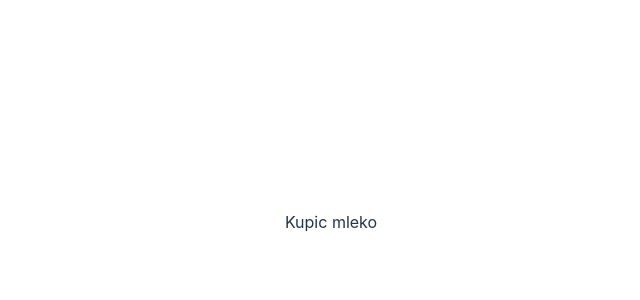
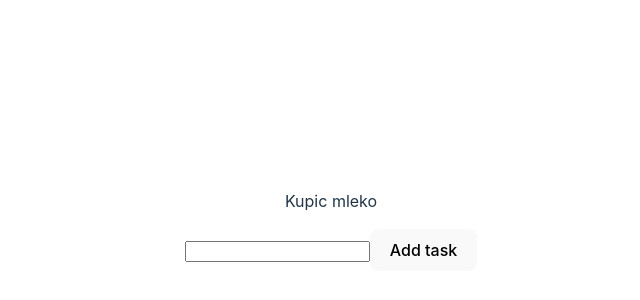
Before and after one commit to CarolinaFledgling/redux-workshop, a React (Vite) app: page / in a window 1280 px wide. Shown: the part 178-478 px from the top of the page, without its empty margins (309-949 px from the left). Built offline with nearby package versions, Linux system fonts and the light colour scheme.

Commit message:
added functionality for adding task

```diff
--- a/src/App.jsx
+++ b/src/App.jsx
@@ -1,10 +1,12 @@
 import "./App.css";
+import Form from "./components/Form/Form";
 import ToDoView from "./features/todos/ToDoView";
 
 function App() {
   return (
     <div className="App">
       <ToDoView />
+      <Form/>
     </div>
   );
 }
--- /dev/null
+++ b/src/components/Form/Form.jsx
@@ -0,0 +1,36 @@
+import React, { useState } from "react";
+import { useDispatch } from "react-redux";
+import { addTask } from "../../features/todos/todoSlice";
+
+const Form = () => {
+  const [valueInput, setValueInput] = useState("");
+
+  const dispatch = useDispatch();
+
+  const handleAddTask = () => {
+    if (!valueInput) return;
+
+    const newTask = {
+      id: Date.now(),
+      taskName: valueInput,
+      isCompleted: false,
+    };
+    dispatch(addTask(newTask));
+
+    setValueInput("")
+
+  };
+
+  return (
+    <div>
+      <input
+        type="text"
+        value={valueInput}
+        onChange={(e) => setValueInput(e.target.value)}
+      />
+      <button onClick={handleAddTask}>Add task</button>
+    </div>
+  );
+};
+
+export default Form;
--- a/src/features/todos/ToDoView.jsx
+++ b/src/features/todos/ToDoView.jsx
@@ -1,10 +1,12 @@
 import React from "react";
-import { useSelector } from "react-redux";
+import { useSelector, useDispatch } from "react-redux";
 
 const ToDoView = () => {
   //where state.todo refers to the todo slice of the Redux store and
   //toDos is the name of the toDos array in the initial state of that slice.
   const todos = useSelector((state) => state.todo.toDos);
+
+
   return (
     <div>
       {todos.map((todo) => {
@@ -18,5 +20,4 @@ const ToDoView = () => {
   );
 };
 
-
 export default ToDoView;
--- a/src/features/todos/todoSlice.js
+++ b/src/features/todos/todoSlice.js
@@ -17,6 +17,7 @@ const todoSlice = createSlice({
   // redux pass automatically state to the method
   reducers: {
     addTask: (state, action) => {
+      console.log('hello')
       state.toDos.push(action.payload);
     },
   },
```
